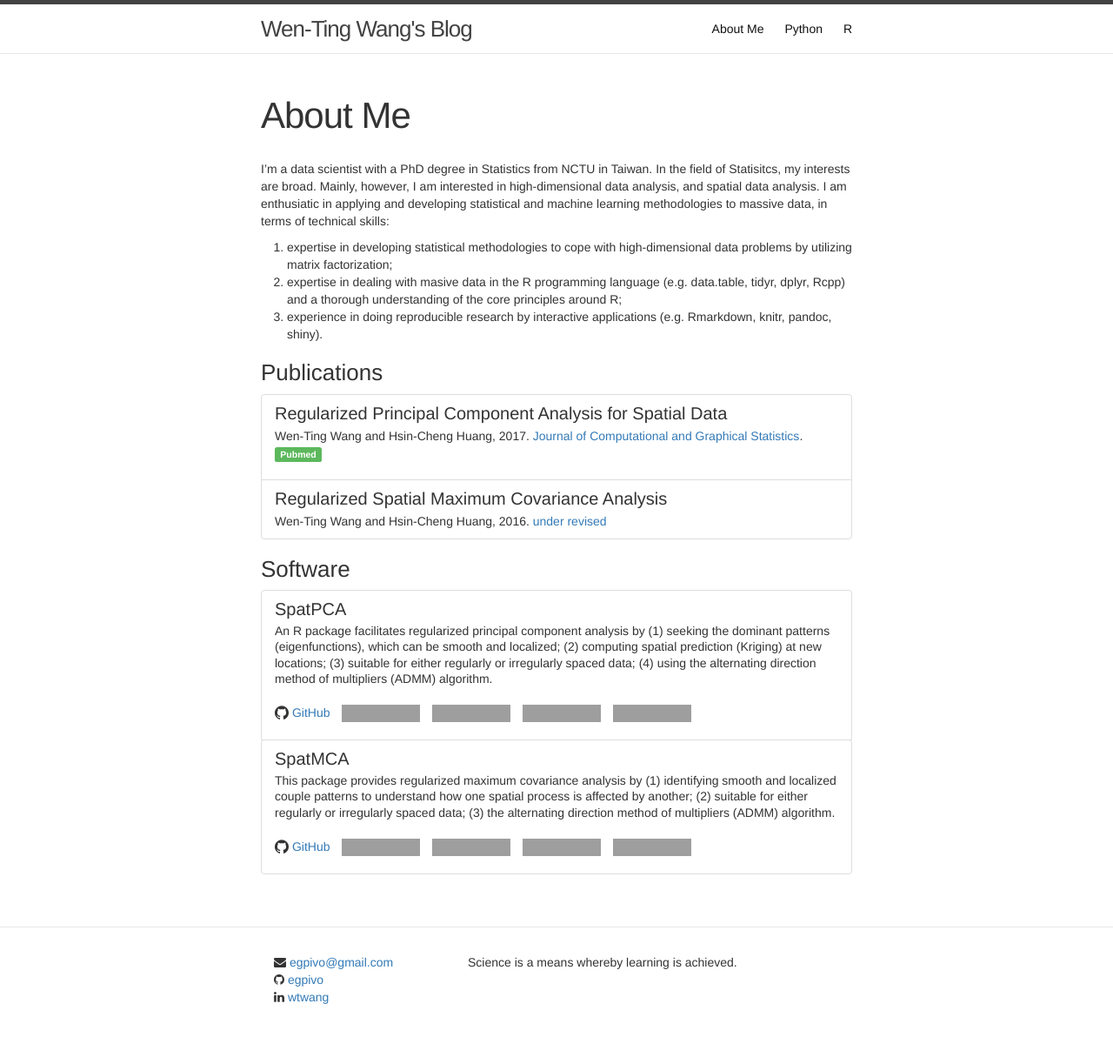
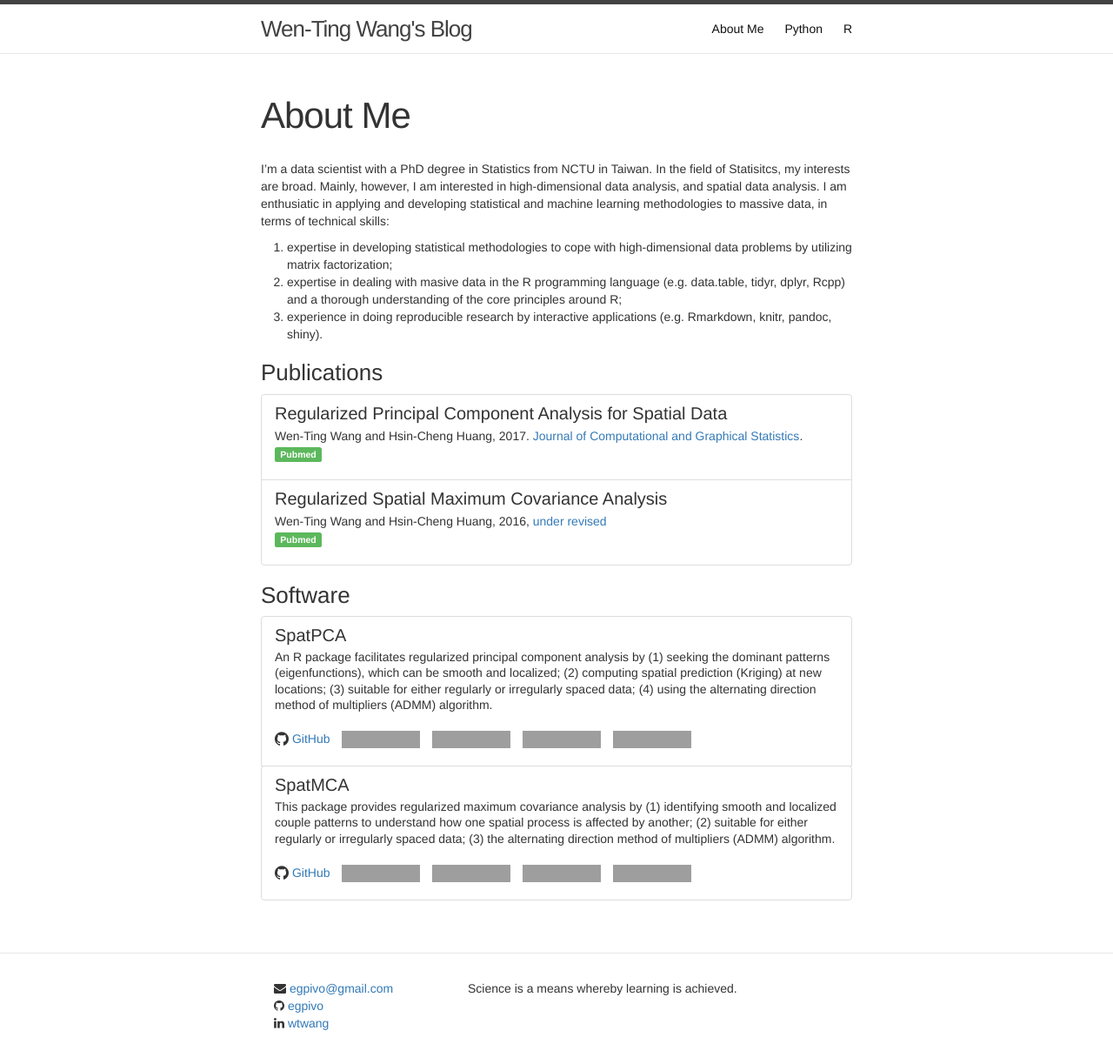
Before and after one commit to egpivo/egpivo.github.io, a Jekyll site: the page built from about.md, in a window 1280 px wide, cut to the strip 0-1241 px from the top of the page. Shown: the top 1223 px of the strip at 87% size. Built offline with Jekyll 4.4.1, drawn with Linux system fonts in a browser that asks for light colours; nearby versions of some CDN libraries; library files that are not in the unit come from our copies; grey boxes are pictures that could not be loaded.

Commit message:
Update the reference of SpatMCA

```diff
--- a/about.md
+++ b/about.md
@@ -17,18 +17,23 @@ I’m a data scientist with a PhD degree in Statistics from NCTU in Taiwan. In t
 <div class="list-group">
   <div class="list-group-item">
     <h4 class="list-group-item-heading"> Regularized Principal Component Analysis for Spatial Data</h4>
-    <div>Wen-Ting Wang and Hsin-Cheng Huang, 2017. <a href="http://www.tandfonline.com/toc/ucgs20/current">Journal of Computational and Graphical Statistics</a>.</div>
+    <div>Wen-Ting Wang and Hsin-Cheng Huang, 2017. <a href="http://www.tandfonline.com/doi/full/10.1080/10618600.2016.1157483">Journal of Computational and Graphical Statistics</a>.</div>
     <div>
       <ul class="list-inline">
-         <li><a href="http://www.tandfonline.com/doi/full/10.1080/10618600.2016.1157483"><span class="label label-success">Pubmed</span></a></li>
+         <li><a href="https://arxiv.org/pdf/1501.03221v3.pdf"><span class="label label-success">Pubmed</span></a></li>
       </ul>
     </div>
   </div>
 
 <div class="list-group-item">
     <h4 class="list-group-item-heading">Regularized Spatial Maximum Covariance Analysis</h4>
-    <div>Wen-Ting Wang and Hsin-Cheng Huang, 2016. <a>under revised</a>
+    <div>Wen-Ting Wang and Hsin-Cheng Huang, 2016, <a>under revised</a>
     </div>
+<div>
+<ul class="list-inline">
+<li><a href="https://arxiv.org/pdf/1705.02716.pdf"><span class="label label-success">Pubmed</span></a></li>
+</ul>
+</div>
 </div>
 </div>
 
```
Also changed, not shown: 2 other files.
